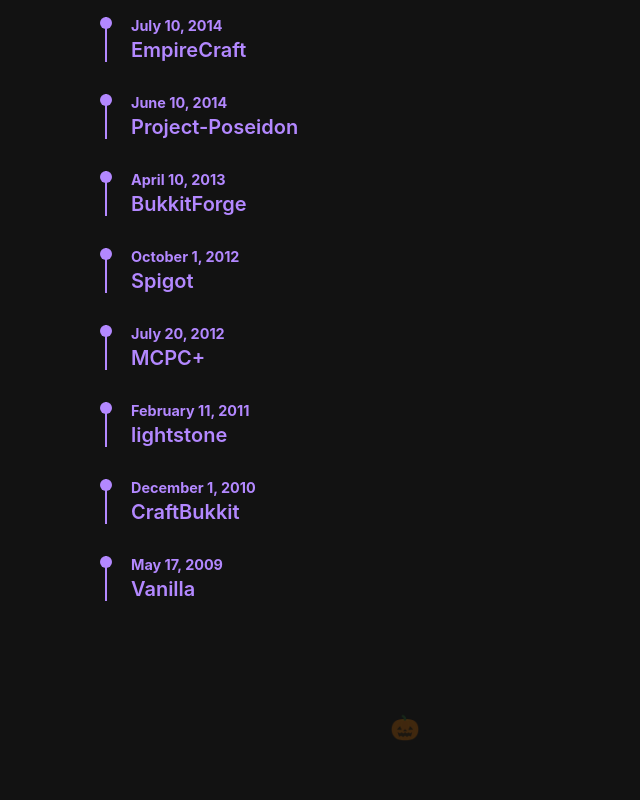
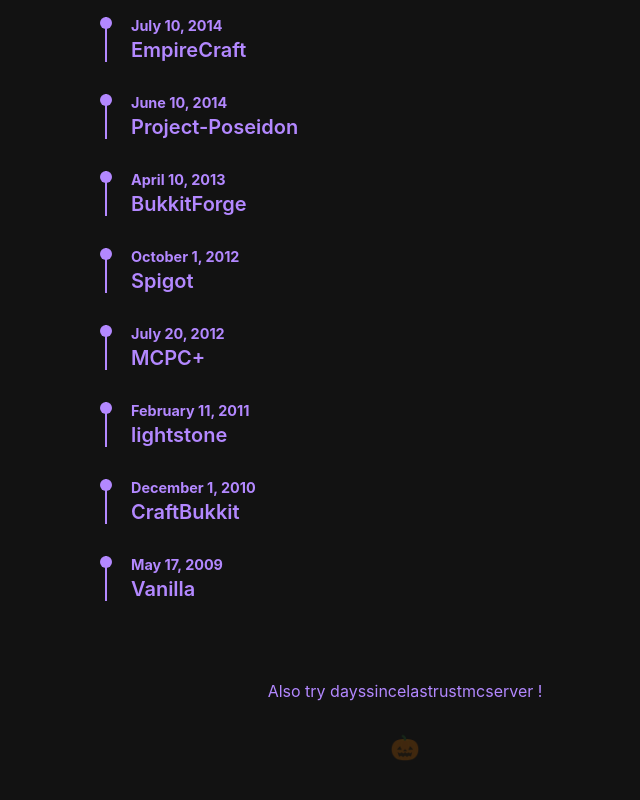
Before and after one commit to Snowiiii/dayssincelastjavamcserver, a plain HTML site: page index.html in a window 1280 px wide. Shown: the part 5050-5850 px from the top of the page, without its empty margins (235-875 px from the left). Drawn offline with Linux system fonts and the light colour scheme.

Commit message:
add link "Also try dayssincelastrustmcserver!" to the bottom of the site.

```diff
--- a/index.html
+++ b/index.html
@@ -287,6 +287,7 @@
                 <div class="event-title"><a href="https://github.com/GamerYuan/Vanilla">Vanilla</a></div>
             </div>
         </div>
+        <a href="https://dayssincelastrustmcserver.com/" class="also-try-link">Also try dayssincelastrustmcserver !</a>
         <a href="https://pumpkinmc.org/" class="secret-button" aria-hidden="true">🎃</a>
     </main>
 
--- a/styles.css
+++ b/styles.css
@@ -139,8 +139,12 @@
     }
 }
 
+.also-try-link {
+    margin-top: 3rem;
+}
+
 .secret-button {
-    margin-top: 5rem;
+    margin-top: 2rem;
     opacity: 0.2;
     font-size: 1.5rem;
     cursor: pointer;
```
